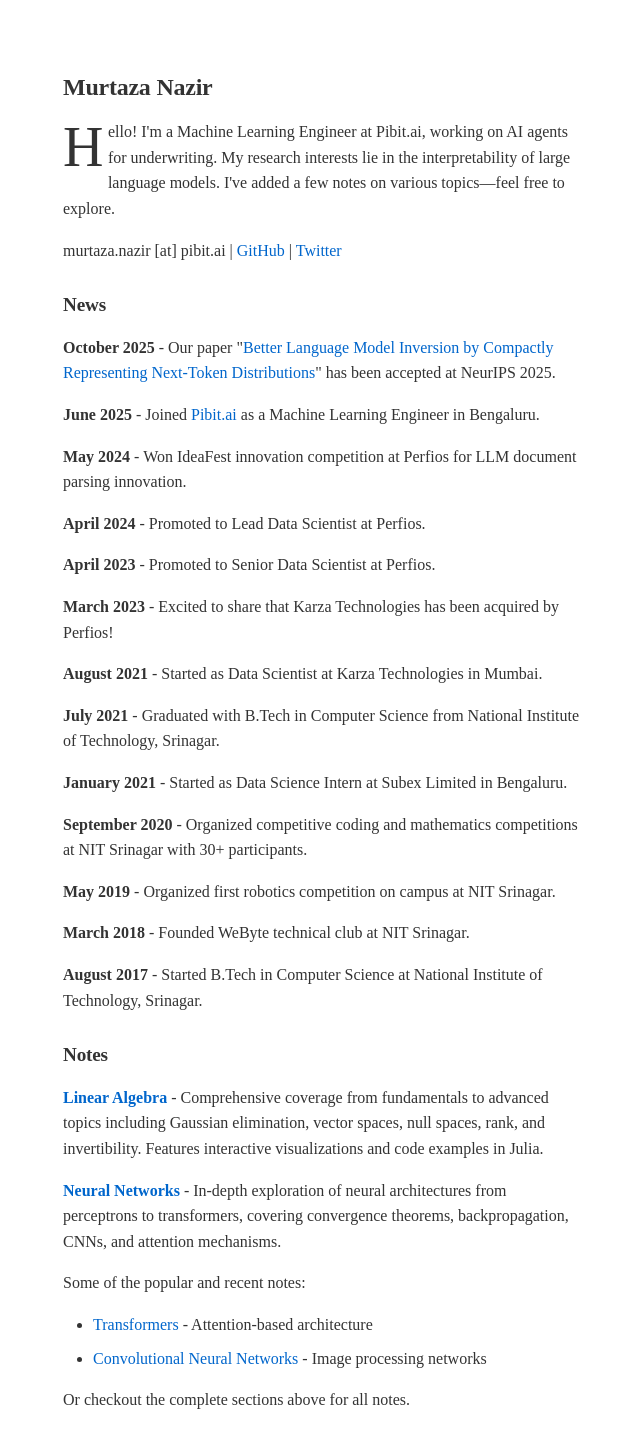
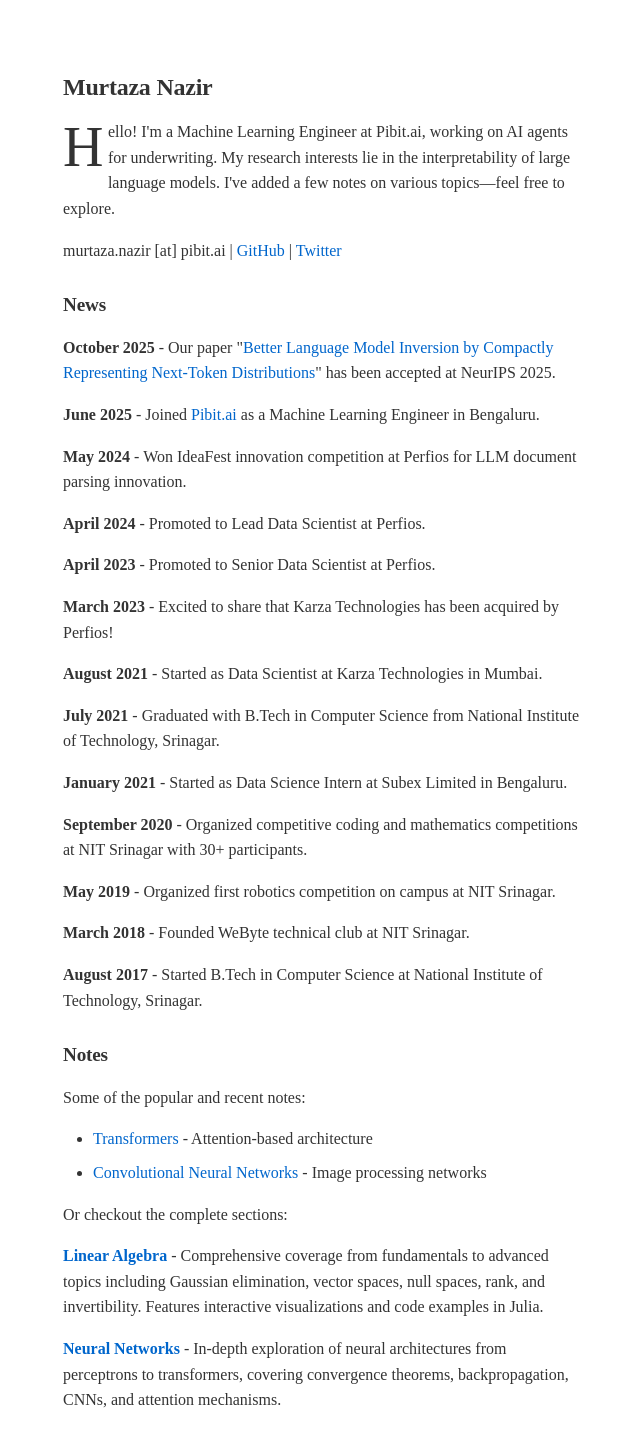
Before and after one commit to themurtazanazir/themurtazanazir.github.io, an MkDocs documentation site: the page built from docs/index.md, in a window 1280 px wide. Shown: the whole page, without its empty margins (197-837 px from the left). Built offline with MkDocs 1.6.1 and Material for MkDocs 9.7.7, drawn with Linux system fonts in a browser that asks for light colours.

Commit message:
Reorder Notes section: highlights first, then complete sections

```diff
--- a/docs/index.md
+++ b/docs/index.md
@@ -34,13 +34,13 @@ murtaza.nazir [at] pibit.ai | [GitHub](https://github.com/themurtazanazir/) | [T
 
 ## Notes
 
-**[Linear Algebra](linear_algebra/introduction.md)** - Comprehensive coverage from fundamentals to advanced topics including Gaussian elimination, vector spaces, null spaces, rank, and invertibility. Features interactive visualizations and code examples in Julia.
-
-**[Neural Networks](neural_networks/multiayer-perceptron/index.md)** - In-depth exploration of neural architectures from perceptrons to transformers, covering convergence theorems, backpropagation, CNNs, and attention mechanisms.
-
 Some of the popular and recent notes:
 
 - [Transformers](neural_networks/transformer/transformer.md) - Attention-based architecture
 - [Convolutional Neural Networks](neural_networks/convolutional_neural_networks/introduction.md) - Image processing networks
 
-Or checkout the complete sections above for all notes.
+Or checkout the complete sections:
+
+**[Linear Algebra](linear_algebra/introduction.md)** - Comprehensive coverage from fundamentals to advanced topics including Gaussian elimination, vector spaces, null spaces, rank, and invertibility. Features interactive visualizations and code examples in Julia.
+
+**[Neural Networks](neural_networks/multiayer-perceptron/index.md)** - In-depth exploration of neural architectures from perceptrons to transformers, covering convergence theorems, backpropagation, CNNs, and attention mechanisms.
```
